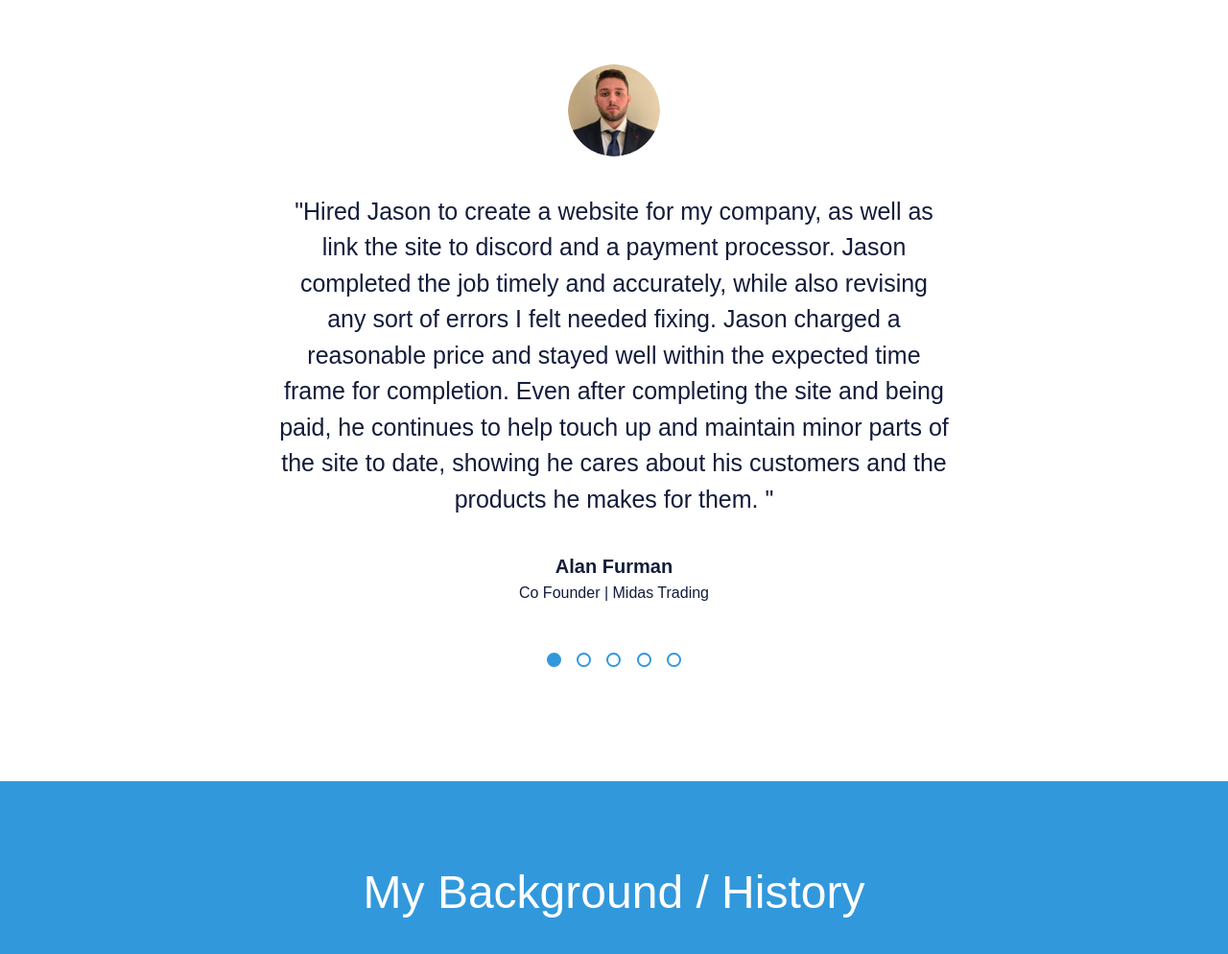
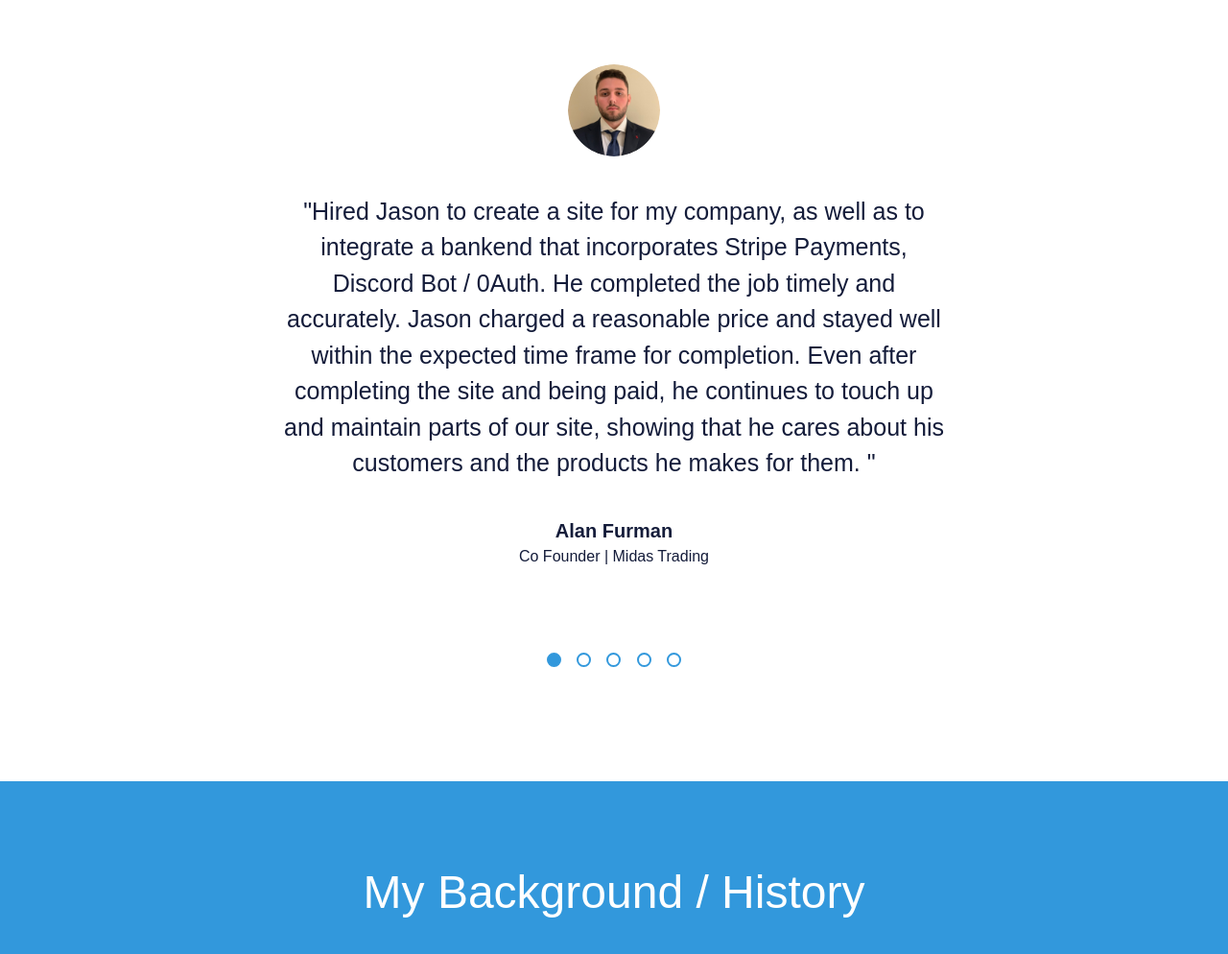
Before and after one commit to jay-guro/me, a plain HTML site: page index.html in a window 1280 px wide. Shown: the part 5099-6093 px from the top of the page at 96% size. Drawn offline with Linux system fonts and the light colour scheme.

Commit message:
Add files via upload

```diff
--- a/index.html
+++ b/index.html
@@ -444,7 +444,7 @@
               <div class="carousel-item">
                 <div class="testimonial-block">
                   <img class="avatar" src="img/avatars/alan.png" />
-                  <p class="quote">"Hired Jason to create a website for my company, as well as link the site to discord and a payment processor. Jason completed the job timely and accurately, while also revising any sort of errors I felt needed fixing. Jason charged a reasonable price and stayed well within the expected time frame for completion. Even after completing the site and being paid, he continues to help touch up and maintain minor parts of the site to date, showing he cares about his customers and the products he makes for them. "</p>
+                  <p class="quote">"Hired Jason to create a site for my company, as well as to integrate a bankend that incorporates Stripe Payments, Discord Bot / 0Auth. He completed the job timely and accurately. Jason charged a reasonable price and stayed well within the expected time frame for completion. Even after completing the site and being paid, he continues to touch up and maintain parts of our site, showing that he cares about his customers and the products he makes for them. "</p>
                   <h1 class="title is-size-5">Alan Furman</h1>
                   <h2 class="subtitle is-size-6">Co Founder | Midas Trading</h2>
                 </div>
```
